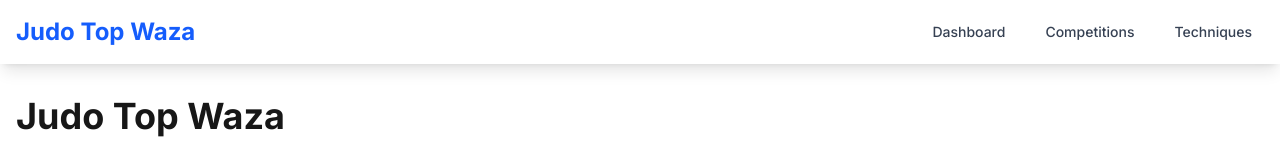
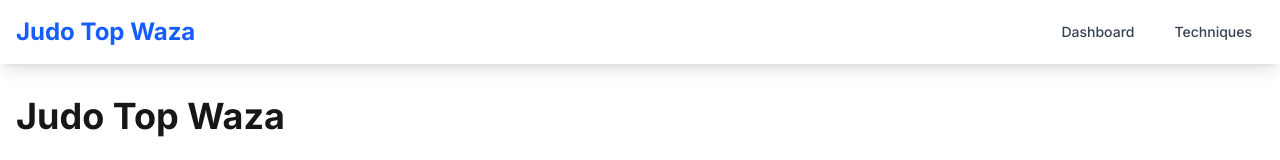
Before and after one commit to judoole/judostats, a Next.js app: page / in a window 1280 px wide. Shown: the top 160 px of the page. Built offline with nearby package versions, Linux system fonts and the light colour scheme.

Commit message:
Remove competitions page from navigation

```diff
--- a/app/competitions/page.tsx
+++ /dev/null
@@ -1,62 +0,0 @@
-'use client';
-
-import { useQuery } from '@tanstack/react-query';
-import axios from 'axios';
-import Link from 'next/link';
-
-interface Competition {
-  id: number;
-  name: string;
-  date?: string;
-  location?: string;
-  year?: number;
-  eventType?: string;
-}
-
-const fetchCompetitions = async (): Promise<Competition[]> => {
-  const { data } = await axios.get('/api/competitions');
-  return data;
-};
-
-export default function CompetitionsPage() {
-  const { data: competitions, isLoading } = useQuery({
-    queryKey: ['competitions'],
-    queryFn: fetchCompetitions,
-    refetchInterval: 5000,
-  });
-
-  if (isLoading) {
-    return (
-      <div className="container mx-auto px-4 py-8">
-        <div className="text-xl">Loading competitions...</div>
-      </div>
-    );
-  }
-
-  if (!competitions || competitions.length === 0) {
-    return (
-      <div className="container mx-auto px-4 py-8">
-        <h1 className="text-4xl font-bold mb-8">Competitions</h1>
-        <div className="text-center text-gray-500">No competitions found. Run the crawler to collect data.</div>
-      </div>
-    );
-  }
-
-  return (
-    <div className="container mx-auto px-4 py-8">
-      <h1 className="text-4xl font-bold mb-8">Competitions</h1>
-      <div className="grid grid-cols-1 md:grid-cols-2 lg:grid-cols-3 gap-6">
-        {competitions.map((comp) => (
-          <Link key={comp.id} href={`/competitions/${comp.id}`}>
-            <div className="bg-white p-6 rounded-lg shadow hover:shadow-lg transition-shadow cursor-pointer">
-              <h2 className="text-xl font-bold mb-2">{comp.name}</h2>
-              {comp.year && <p className="text-gray-600">Year: {comp.year}</p>}
-              {comp.location && <p className="text-gray-600">Location: {comp.location}</p>}
-              {comp.date && <p className="text-gray-500 text-sm mt-2">{comp.date}</p>}
-            </div>
-          </Link>
-        ))}
-      </div>
-    </div>
-  );
-}
--- a/app/layout.tsx
+++ b/app/layout.tsx
@@ -35,12 +35,6 @@ export default function RootLayout({
                   Dashboard
                 </Link>
                 <Link
-                  href="/competitions"
-                  className="text-gray-700 hover:text-blue-600 px-3 py-2 rounded-md text-sm font-medium"
-                >
-                  Competitions
-                </Link>
-                <Link
                   href="/techniques"
                   className="text-gray-700 hover:text-blue-600 px-3 py-2 rounded-md text-sm font-medium"
                 >
```
